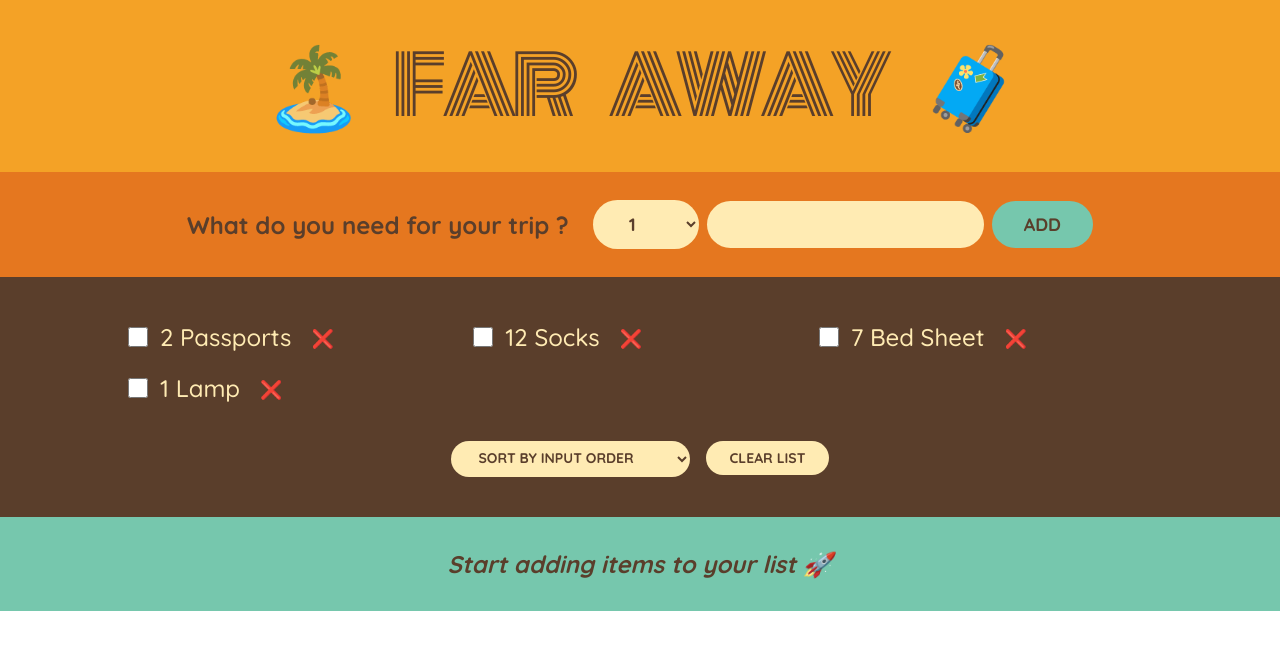
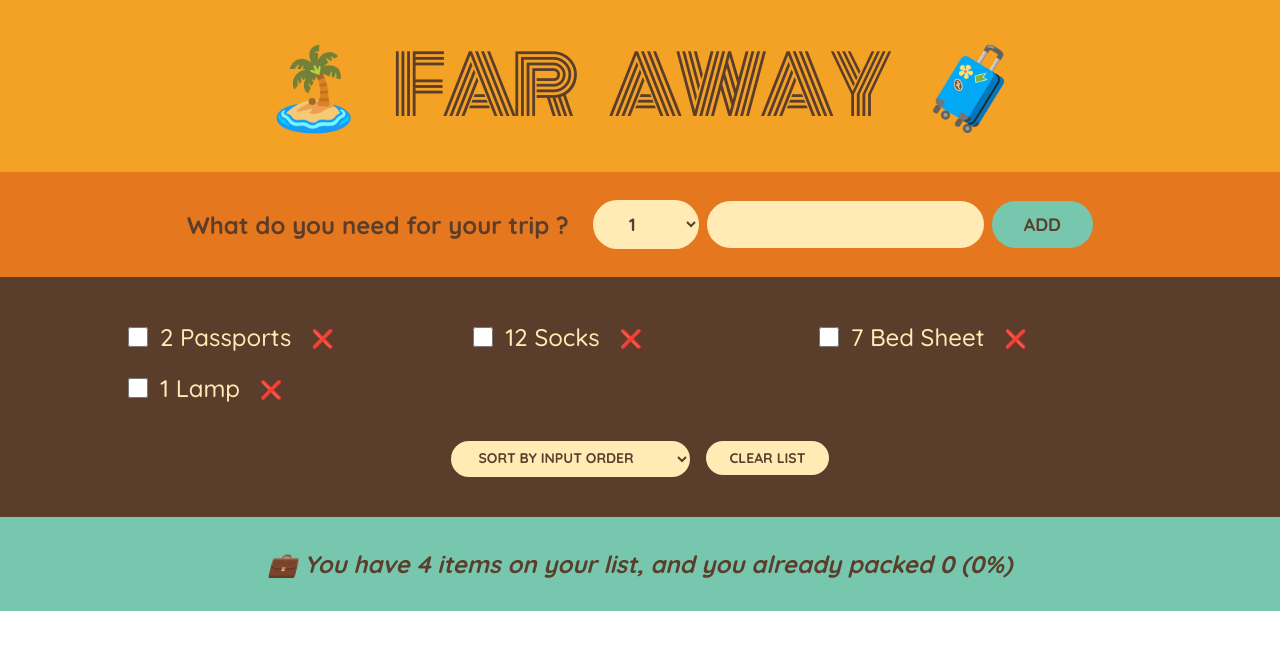
Before and after one commit to sheygs/travel-checklist, a React (Create React App) app: page / in a window 1280 px wide. Shown: the top 650 px of the page. Built offline with nearby package versions, Linux system fonts and the light colour scheme.

Commit message:
chore(): Add statistics 📈

```diff
--- a/src/App.tsx
+++ b/src/App.tsx
@@ -37,7 +37,7 @@ function App() {
                                 onToggleItem={handleToggleItem}
                                 onDeleteItem={handleDeleteItem}
                         />
-                        <Statistics />
+                        <Statistics items={items} />
                 </>
         );
 }
--- a/src/components/Statistic.tsx
+++ b/src/components/Statistic.tsx
@@ -1,7 +1,25 @@
-const Statistics = (): JSX.Element => {
+import { TravelItem } from '../data/items';
+
+interface Props {
+        items: TravelItem[];
+}
+
+const Statistics = ({ items }: Props): JSX.Element => {
+        const packedItemsCount: number = items?.filter((item: TravelItem) => item.packed)?.length;
+
+        const percentPacked: number = Math.round((packedItemsCount / items?.length) * 100);
+
         return (
                 <footer className="stats">
-                        <em>Start adding items to your list 🚀</em>
+                        {!items?.length && <em>Start adding items to your list 🚀</em>}
+                        {(packedItemsCount === 0 ||
+                                (packedItemsCount > 0 && percentPacked !== 100)) && (
+                                <em>
+                                        💼 You have {items.length} items on your list, and you
+                                        already packed {packedItemsCount} ({percentPacked}%)
+                                </em>
+                        )}
+                        {percentPacked === 100 && <em>You got everything! Ready to go ✈️</em>}
                 </footer>
         );
 };
```
